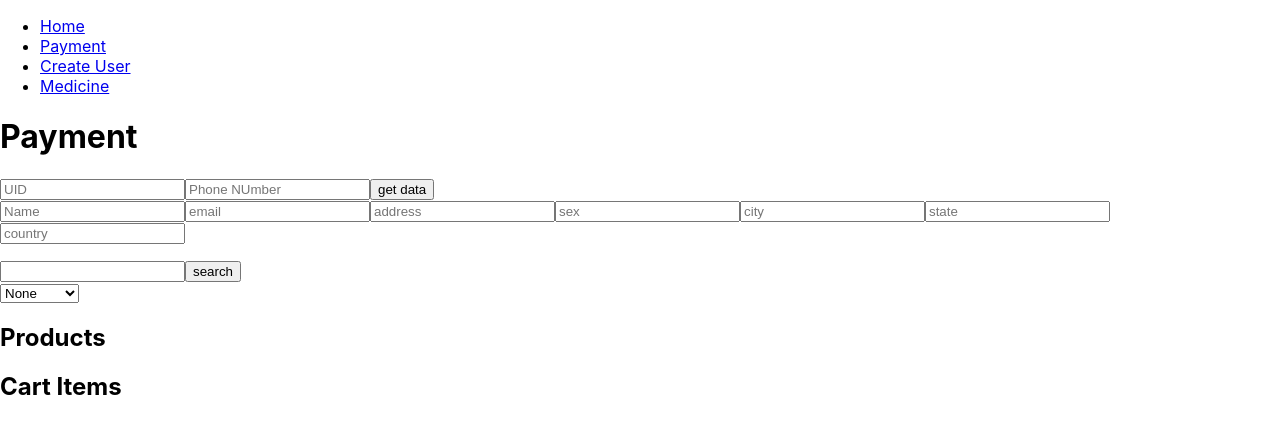
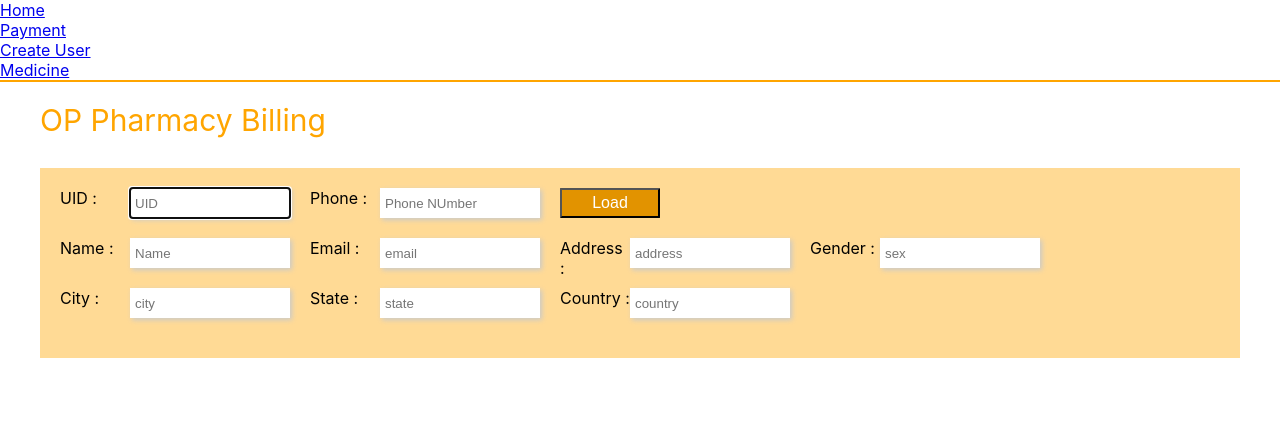
Before and after one commit to Ramcharxn/hospitalClient, a React (Create React App) app: page /payment in a window 1280 px wide. Shown: the top 434 px of the page. Built offline with nearby package versions, Linux system fonts and the light colour scheme.

Commit message:
payment page almost done

```diff
--- a/src/App.css
+++ b/src/App.css
@@ -1,38 +1,124 @@
-.App {
+*{
+    margin: 0;
+    padding: 0;
+  }
+  /* body{
+    background-color: rgb(255, 245, 227);
+  }
+  .backGroundImage{
+    width: 100%;
+    height: 80%;
+    position: fixed;
+    z-index: -10;
+  } */
+
+
+
+  .Payment{
+    /* width: 100%; */
+    padding: 0 40px;
+    padding-top: 20px;
+    border-top: 2px solid orange;
+  }
+  .Payment .heading{
+    color: orange;
+    font-size: 30px;
+  }
+  .Payment .inputBoxArea{
+    /* width: 100%; */
+    background-color: rgb(255, 218, 149);
+    height: 100%;
+    padding: 20px;
+    margin-top: 30px;
+  }
+  .Payment .UserInputBox, .Payment .otherInput{
+    display: flex;
+    flex-wrap: wrap;
+  }
+  .Payment .inputBox{
+    display: flex;
+    justify-content: space-between;
+    /* align-items: center; */
+    width: 250px;
+    height: 50px;
+    /* background-color: aqua; */
+  }
+  .Payment input{
+    margin-right: 20px;
+    margin-bottom: 10px;
+    width: 150px;
+    padding-left: 5px;
+    padding-right: 5px;
+    height: 30px;
+    border: none;
+    box-sizing: content-box;
+    box-shadow: 2px 2px 5px #cacaca, 0px 0px 0px #cacaca, 0px 0px 0px #cacaca;
+  }
+  .Payment .btn{
+    width: 100px;
+    height: 30px;
+    background: rgb(226, 147, 0);
+    color: white;
+    font-size: 16px;
+    border: 1ps solid black;
+    cursor: pointer;
+    border-radius: 1px;
+  }
+  .Payment .ProdInputBox{
+    background-color: transparent;
+    margin-right: 0;
+    margin-bottom: 0;
+    box-shadow: none;
+  }
+  .PaymentMain{
+    margin-top: 30px;
+  }
+  .PaymentMain .remove{
+    background: none;
+    border: none;
+    font-size: 30px;
+    color: orange;
+  }
+  .PaymentMain tr:nth-child(odd) .remove{
+    background: none;
+    border: none;
+    font-size: 30px;
+    color: white;
+  }
+  .PaymentMain th{
+    padding: 5px 0;
+  }
+  .PaymentMain td, .PaymentMain th{
+    width: 150px;
+    border: 1px solid #dddddd;
     text-align: center;
   }
 
-.App-logo {
-  height: 40vmin;
-  pointer-events: none;
+  .PaymentMain tr:nth-child(odd){
+    background-color: rgb(255, 210, 126);
   }
-
-@media (prefers-reduced-motion: no-preference) {
-  .App-logo {
-    animation: App-logo-spin infinite 20s linear;
+  .PaymentMain tr:nth-child(even){
+    background-color: rgb(255, 255, 255);
   }
+  .PaymentMain .selectBox{
+    background-color: none;
+    width: 160px;
+    height: 30px;
   }
-
-.App-header {
-  background-color: #282c34;
-  min-height: 100vh;
+  .PaymentMain .Block1{
     display: flex;
-  flex-direction: column;
+    justify-content: space-between;
     align-items: center;
-  justify-content: center;
-  font-size: calc(10px + 2vmin);
-  color: white;
+    margin-right: 50px;
+    margin-bottom: 10px;
   }
-
-.App-link {
-  color: #61dafb;
+  .PaymentMain .selectBox{
+    margin-bottom: 30px;
   }
-
-@keyframes App-logo-spin {
-  from {
-    transform: rotate(0deg);
+  .PaymentMain .TableBlock{
+    margin-bottom: 30px;
   }
-  to {
-    transform: rotate(360deg);
+  .PaymentMain .BasketTP{
+    font-size: 20px;
+    color: rgb(197, 128, 0);
   }
-}
--- a/src/App.jsx
+++ b/src/App.jsx
@@ -5,6 +5,7 @@ import Payment from "./pages/Payment";
 import CreateUser from "./pages/CreateUser.jsx";
 import NoPage from "./pages/NoPage";
 import CreateMed from "./pages/CreateMed";
+import './App.css'
 
 export default function App() {
   return (
--- a/src/pages/CreateUser.jsx
+++ b/src/pages/CreateUser.jsx
@@ -9,7 +9,7 @@ export default function CreateUser() {
   const [ phoneNum, setPhoneNum ] = useState('')
   const [ email, setEmail ] = useState('')
   const [ address, setAddress ] = useState('')
-  const [ sex, setSex ] = useState('')
+  const [ sex, setSex ] = useState('male')
   const [ city, setCity ] = useState('')
   const [ state, setState ] = useState('')
   const [ country, setCountry ] = useState('')
--- a/src/pages/Payment.jsx
+++ b/src/pages/Payment.jsx
@@ -1,33 +1,37 @@
-import React, {useState} from 'react'
+import React, { useState } from 'react'
 import axios from 'axios'
-import MedicinePage from './MedicinePage'
-import DiscountPage from './DiscountPage'
-import MedPage from './MedPage'
+// import MedicinePage from './MedicinePage'
+// import DiscountPage from './DiscountPage'
+// import MedPage from './MedPage'
 import PaymentMain from './PaymentMain'
 
 export default function Payment() {
 
   // user details
-  const [ UID, setUID ] = useState('')
-  const [ status, setStatus ] = useState('')
-  const [ name, setName ] = useState('')
-  const [ phoneNum, setPhoneNum ] = useState('')
-  const [ email, setEmail ] = useState('')
-  const [ address, setAddress ] = useState('')
-  const [ sex, setSex ] = useState('')
-  const [ city, setCity ] = useState('')
-  const [ state, setState ] = useState('')
-  const [ country, setCountry ] = useState('')
-  const [ details, setDetails ] = useState(0)
-  const [ medRequired, setMedRequired] = useState('')
+  const [UID, setUID] = useState('')
+  const [UIDSent, setUIDSent] = useState('')
+  const [status, setStatus] = useState('')
+  const [status2, setStatus2] = useState('')
+  const [name, setName] = useState('')
+  const [phoneNum, setPhoneNum] = useState('')
+  const [email, setEmail] = useState('')
+  const [address, setAddress] = useState('')
+  const [sex, setSex] = useState('')
+  const [city, setCity] = useState('')
+  const [state, setState] = useState('')
+  const [country, setCountry] = useState('')
+  const [details, setDetails] = useState(0)
+  const [medRequired, setMedRequired] = useState('')
+  const [error, setError] = useState('')
 
 
   const handleSubmit = (e) => {
     e.preventDefault()
-    axios.post('http://localhost:5000/getPatientData',{UID, phoneNum})
+    axios.post('http://localhost:5000/getPatientData', { UID, phoneNum })
       .then(res =>
       (
         setUID(res.data[0].UID),
+        setUIDSent(UID),
         setName(res.data[0].name),
         setPhoneNum(res.data[0].phoneNum),
         setEmail(res.data[0].email),
@@ -35,37 +39,99 @@ export default function Payment() {
         setSex(res.data[0].sex),
         setCity(res.data[0].city),
         setState(res.data[0].state),
-        setCountry(res.data[0].country)
+        setCountry(res.data[0].country),
+        setError(''),
+        setStatus('display')
       )
       )
-    .catch(err => setStatus(err.message))
+      .catch(err => (
+        setError('uid is incorrect'),
+        setStatus('')
+      ))
   }
 
+  // setTimeout(
+  //   function () {
+  //     setError('')
+  // },5000)
+
   return (
-    <div>
-      <h1>Payment</h1>
+    <div className='Payment'>
+      {/* <img src="/images/sims-background.png" className='backGroundImage'/> */}
+      <p className='heading'>OP Pharmacy Billing</p>
+      <p>{error}</p>
 
+      <div className='inputBoxArea'>
         <form onSubmit={handleSubmit}>
-        <input type="text" value={UID} onChange={e => setUID(e.target.value)} placeholder="UID" />
-        <input type="number"  value={phoneNum} onChange={e => setPhoneNum(e.target.value)} placeholder="Phone NUmber" />
-        <button type="submit">get data</button>
+          <div className='UserInputBox'>
+            <div className='inputBox'>
+              <label>UID : </label>
+              <input autoFocus type="text" value={UID} onChange={e => setUID(e.target.value)} placeholder="UID" />
+            </div>
+            <div className="inputBox">
+              <label>Phone : </label>
+              <input type="number" value={phoneNum} onChange={e => setPhoneNum(e.target.value)} placeholder="Phone NUmber" />
+            </div>
+            <button className='btn' type="submit">Load</button>
+          </div>
         </form>
 
+        <div className='otherInput'>
+          <div className="inputBox">
+            <label>Name : </label>
             <input type="text" value={name} onChange={e => setName(e.target.value)} placeholder="Name" />
+          </div>
+          <div className="inputBox">
+            <label>Email : </label>
             <input type="email" value={email} onChange={e => setEmail(e.target.value)} placeholder="email" />
+          </div>
+          <div className="inputBox">
+            <label>Address : </label>
             <input type="text" value={address} onChange={e => setAddress(e.target.value)} placeholder="address" />
+          </div>
+          <div className="inputBox">
+            <label>Gender : </label>
             <input type="text" value={sex} onChange={e => setSex(e.target.value)} placeholder="sex" />
+          </div>
+          <div className="inputBox">
+            <label>City : </label>
             <input type="text" value={city} onChange={e => setCity(e.target.value)} placeholder="city" />
+          </div>
+          <div className="inputBox">
+            <label>State : </label>
             <input type="text" value={state} onChange={e => setState(e.target.value)} placeholder="state" />
+          </div>
+          <div className="inputBox">
+            <label>Country : </label>
             <input type="text" value={country} onChange={e => setCountry(e.target.value)} placeholder="country" />
-
-      <p>{status}</p>
+          </div>
+        </div>
+      </div>
 
 
       {/* <MedPage /> */}
 
 
-      <PaymentMain />
+      {
+        status === 'display' ?
+          <PaymentMain
+            UID={UIDSent}
+            error={err => setError(err)}
+            onSub={res => (
+              setUID(''),
+              // setStatus2(''),
+              setName(''),
+              setPhoneNum(''),
+              setEmail(''),
+              setAddress(''),
+              setSex(''),
+              setCity(''),
+              setState(''),
+              setCountry(''))
+            }
+          />
+          : null
+      }
 
 
       {/* <MedicinePage
--- a/src/pages/PaymentMain.jsx
+++ b/src/pages/PaymentMain.jsx
@@ -1,9 +1,9 @@
-import Header from './components/Header';
+// import Header from './components/Header';
 import Main from './components/Main';
 import Basket from './components/Basket';
 import { useState } from 'react';
 import axios from 'axios'
-function PaymentMain() {
+function PaymentMain({ UID, onSub, error }) {
 
   const[ products, setProducts ] =  useState([])
   const[ medName, setMedName ] =  useState('')
@@ -12,15 +12,20 @@ function PaymentMain() {
   const handleSubmit = (e) => {
     e.preventDefault()
     axios.post('http://localhost:5000/getMed',{medName})
-    .then(res => setProducts(arr => [...arr,res.data[0]]))
+    // .then(res => setProducts(arr => [...arr,res.data[0]]))
+    .then(res => (
+      res.data === 'No such medicine' ? error(res.data) : setProducts(arr => [...arr,res.data[0]])
+    ))
 
     setMedName('')
   }
 
   console.log(products)
+  console.log(UID)
+
+  const [cartItems, setCartItems] = useState([]);
 
 
-  const [cartItems, setCartItems] = useState([]);
 
   const onAdd = (product, addVal) => {
     // e.preventDefault()
@@ -40,16 +45,46 @@ function PaymentMain() {
     setCartItems(cartItems.filter((x) => x._id !== product._id));
     setProducts(products.filter((x) => x._id !== product._id))
   };
+
+  console.log('cartItems',cartItems)
+
+  const MedDetails = (e) => {
+    e.preventDefault()
+
+    axios.post('http://localhost:5000/checkout',{UID, cartItems, service})
+    .then(res => (error(res.data), onSub()))
+    .catch(err => console.log(err.message))
+
+
+  }
+
+
   return (
-    <div className="App">
+    <div className="PaymentMain">
 
+      {/* <div className="inputBoxArea"></div> */}
+
+      {/* <h1>UID : {UID}</h1> */}
+
+      <div className='Block1'>
       <form onSubmit={handleSubmit}>
-        <input type="text" value={medName} onChange={e => setMedName(e.target.value)} />
-        <button type="submit">search</button>
+        <input placeholder='Medicine Name' type="text" value={medName} onChange={e => setMedName(e.target.value)} />
+        <button className='btn' type="submit">search</button>
       </form>
 
+      <Basket
+        discount={service}
+        cartItems={cartItems}
+        onAdd={onAdd}
+        onRemove={onRemove}
+      ></Basket>
+      </div>
+
       {/* <Header countCartItems={cartItems.length}></Header> */}
-      <select value={service} onChange={e => setService(e.target.value)}>
+
+      <form onSubmit={MedDetails}>
+        <label>Service : </label>
+        <select className='selectBox' value={service} onChange={e => setService(e.target.value)}>
           <option value="0">None</option>
           <option value="10">Transport</option>
           <option value="20">staff</option>
@@ -62,13 +97,12 @@ function PaymentMain() {
 
         <div className="row">
           <Main products={products} discount={service} onAdd={onAdd} onRemove={onRemove} ></Main>
-        <Basket
-          discount={service}
-          cartItems={cartItems}
-          onAdd={onAdd}
-          onRemove={onRemove}
-        ></Basket>
         </div>
+
+        <button className='btn' type="submit">CheckOut</button>
+      </form>
+
+
     </div>
   );
 }
--- a/src/pages/components/Basket.jsx
+++ b/src/pages/components/Basket.jsx
@@ -3,14 +3,14 @@ import React, { useState } from 'react';
 export default function Basket(props) {
   const { cartItems, onAdd, onRemove, discount } = props;
   const itemsPrice = cartItems.reduce((a, c) => a + c.qty * c.price, 0);
-  const taxPrice = itemsPrice * 0.14;
+  // const taxPrice = itemsPrice * 0.14;
 //   const shippingPrice = itemsPrice > 2000 ? 0 : 20;
-  const totalPrice = itemsPrice + taxPrice;
+  const totalPrice = itemsPrice;
 
 
   return (
     <aside className="block col-1">
-      <h2>Cart Items</h2>
+      {/* <h2>Cart Items</h2> */}
       <div>
         {/* {cartItems.length === 0 && <div>Cart is empty</div>}
         {cartItems.map((item) => (
@@ -40,15 +40,14 @@ export default function Basket(props) {
 
         {cartItems.length !== 0 && (
           <>
-            <hr></hr>
-            <div className="row">
+            {/* <div className="row">
               <div className="col-2">Items Price</div>
               <div className="col-1 text-right">{(itemsPrice - (itemsPrice*discount/100)).toFixed(2)}rs</div>
-            </div>
-            <div className="row">
+            </div> */}
+            {/* <div className="row">
               <div className="col-2">Tax Price</div>
               <div className="col-1 text-right">{taxPrice.toFixed(2)}rs</div>
-            </div>
+            </div> */}
             {/* <div className="row">
               <div className="col-2">Shipping Price</div>
               <div className="col-1 text-right">
@@ -56,7 +55,7 @@ export default function Basket(props) {
               </div>
             </div> */}
 
-            <div className="row">
+            <div className="BasketTP">
               <div className="col-2">
                 <strong>Total Price</strong>
               </div>
@@ -64,12 +63,11 @@ export default function Basket(props) {
                 <strong>{(totalPrice - (totalPrice*discount/100)).toFixed(2)}rs</strong>
               </div>
             </div>
-            <hr />
-            <div className="row">
+            {/* <div className="row">
               <button onClick={() => alert('Implement Checkout!')}>
                 Checkout
               </button>
-            </div>
+            </div> */}
           </>
         )}
       </div>
--- a/src/pages/components/Main.jsx
+++ b/src/pages/components/Main.jsx
@@ -4,13 +4,26 @@ import Product from './Product';
 export default function Main(props) {
   const { products, onAdd, onRemove, discount } = props;
   return (
-    <main className="block col-2">
-      <h2>Products</h2>
-      <div className="row">
-        {products.map((product) => (
-          <Product key={product._id} onRemove={onRemove} discount={discount} product={product} onAdd={onAdd}></Product>
-        ))}
+      <div className="TableBlock">
+        <table>
+          <tr>
+            <th>Name</th>
+            <th>MRP</th>
+            <th>tax</th>
+            <th>expireDate</th>
+            <th>quantity</th>
+            <th>price</th>
+            <th>required</th>
+            <th>Item Cost</th>
+            <th>discount</th>
+            <th>After discount</th>
+            <th></th>
+          </tr>
+
+          {products.map((product) => (
+              <Product key={product._id} onRemove={onRemove} discount={discount} product={product} onAdd={onAdd}></Product>
+          ))}
+        </table>
       </div>
-    </main>
   );
 }
```
Also changed, not shown: src/pages/components/Product.jsx (+25 -26 lines). Lines whose indentation alone changed are shown as unchanged.
